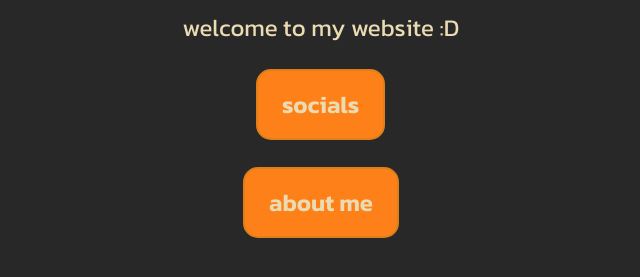
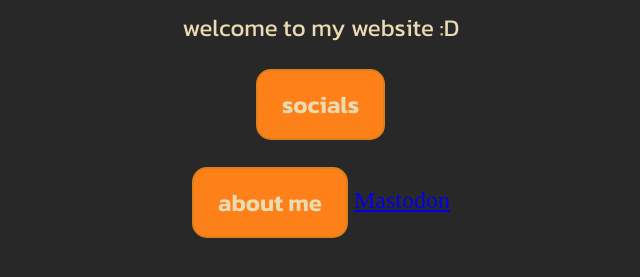
Before and after one commit to aeron-codes/aeron-codes.github.io, a plain HTML site: page index.html in a window 1280 px wide. Shown: the part 353-630 px from the top of the page, without its empty margins (327-967 px from the left). Drawn offline with Linux system fonts and the light colour scheme.

Commit message:
added mastodon

```diff
--- a/index.html
+++ b/index.html
@@ -13,6 +13,7 @@
         <div class="buttondiv">
             <button class="social-links buttons" onclick="window.location.href='./socials.html'">socials</button><br> <br>
             <button class="abtme buttons" onclick="window.location.href='./abtme.html'">about me</button>
+            <a rel="me" href="https://tech.lgbt/@xeon">Mastodon</a>
         </div>
     </body>
 </html>
```
